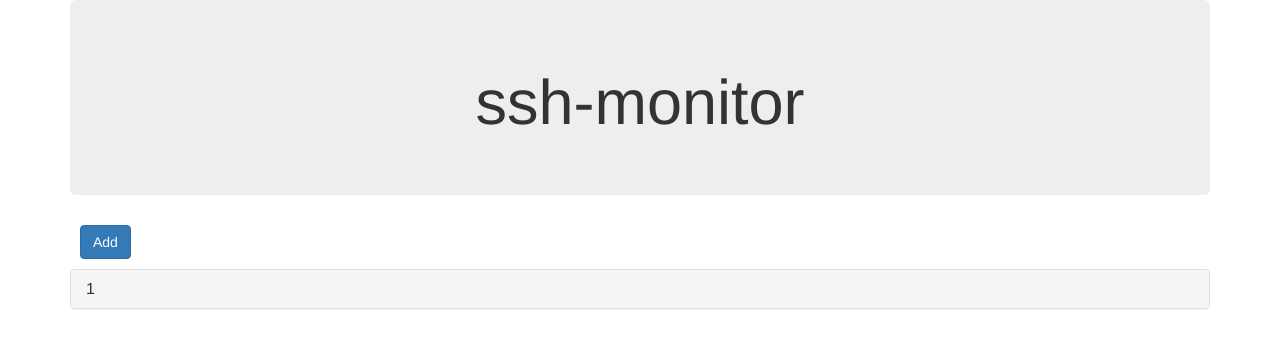
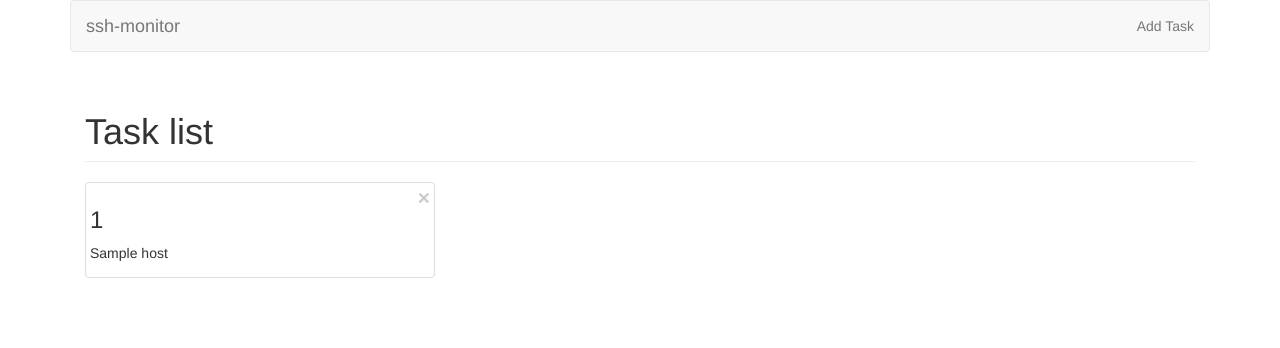
Before and after one commit to aslamkhan-github/ssh-monitor, a Flask app: template app/templates/index.html in a window 1280 px wide. Shown: the top 348 px of the page. Run offline with Flask 2, Linux system fonts and the light colour scheme; the template is opened without the code that fills it: most values are stand-ins (such as "Sample title", 1, 10 or a date in 2020); some libraries are stand-ins or nearby versions.

Commit message:
Web app update

```diff
--- a/app/__init__.py
+++ b/app/__init__.py
@@ -1,4 +1,5 @@
 from flask import Flask
 
 app = Flask(__name__)
+app.secret_key = 'secret_key_bitch'
 from app import views
--- a/app/templates/index.html
+++ b/app/templates/index.html
@@ -5,17 +5,7 @@
         <meta http-equiv="X-UA-Compatible" content="IE=edge">
         <meta name="viewport" content="width=device-width, initial-scale=1">
         <!-- The above 3 meta tags *must* come first in the head; any other head content must come *after* these tags -->
-<title>Bootstrap 101 Template</title>
-
-<!-- Bootstrap -->
-<link href="css/bootstrap.min.css" rel="stylesheet">
-
-<!-- HTML5 shim and Respond.js for IE8 support of HTML5 elements and media queries -->
-<!-- WARNING: Respond.js doesn't work if you view the page via file:// -->
-<!--[if lt IE 9]>
-            <script src="https://oss.maxcdn.com/html5shiv/3.7.2/html5shiv.min.js"></script>
-            <script src="https://oss.maxcdn.com/respond/1.4.2/respond.min.js"></script>
-            <![endif]-->
+        <title>ssh-monitor</title>
     </head>
     <body>
         <!-- Latest compiled and minified CSS -->
@@ -24,16 +14,50 @@
         <script src="https://ajax.googleapis.com/ajax/libs/jquery/1.12.2/jquery.min.js"></script>
         <!-- Latest compiled JavaScript -->
         <script src="http://maxcdn.bootstrapcdn.com/bootstrap/3.3.6/js/bootstrap.min.js"></script>
+        <!-- Latest compiled and minified CSS -->
+        <link rel="stylesheet" href="https://cdnjs.cloudflare.com/ajax/libs/bootstrap-select/1.10.0/css/bootstrap-select.min.css">
+        <script src="https://cdnjs.cloudflare.com/ajax/libs/bootstrap-select/1.10.0/js/bootstrap-select.min.js"></script>
+        <script type="text/javascript" src="{{ url_for('static', filename='index.js') }}"></script>
 
         <div class="container">
-    <div class="jumbotron text-center">
-        <h1>ssh-monitor</h1>
+            <nav class="navbar navbar-default">
+                <div class="container-fluid">
+                    <!-- Brand and toggle get grouped for better mobile display -->
+                    <div class="navbar-header">
+                        <a class="navbar-brand" href="#">ssh-monitor</a>
                     </div>
 
-    <div style="margin:10px">
-        <button type="button" class="btn btn-primary">Add</button>
+                    <ul class="nav navbar-nav navbar-right">
+                        <li><a href="">Add Task</a></li>
+                    </ul>
+                </div><!-- /.navbar-collapse -->
+            </nav>
+
+            <div class="row">
+                <div class="container">
+                    <div class="col-md-12">
+                        <h1 class="page-header">Task list</h1>
                     </div>
 
+                    {% for task in task_list %}
+                    <div class="col-sm-4">
+                        <div class="thumbnail">
+                            <a class="close" href="delete/{{task.id}}">×</a>
+                                <a href="task/{{task.id}}" style="color: #333;text-decoration:none">
+                                    <div>
+                                        <h3>{{task.id}}</h3>
+                                        <p>{{task.host}}</p>
+                                    </div>
+                                </a>
+                        </div>
+                    </div>
+                    {% endfor %}
+
+                </div>
+            </div>
+            </div>
+
+            <!-- ACCORDEON
                 <div class="panel-group" id="accordion">
                 {% for task in task_list %}
                 <div class="panel panel-default">
@@ -43,32 +67,77 @@
                 {{task.id}}</a>
                 </h4>
                 </div>
+
                 <div id="{{task.id}}" class="panel-collapse collapse">
                 <div class="panel-body">
                 <form>
-                        <fieldset class="form-group">
-                            <label for="host" >Host:</label>
-                            <input class="form-control" type="text" name="host" value="{{task.host}}"></input>
-                            <label for="user">User:</label>
-                            <input class="form-control" type="text" name="user" value="{{task.user}}"></input>
-                            <label for="task">Task:</label>
-                            <input class="form-control" type="text" name="task" value="{{task.task}}"></input>
-                            <label for="pass">Pass:</label>
-                            <input class="form-control" type="text" name="pass" value="{{task.passwd}}"></input>
-                            <label for="interval">Interval:</label>
-                            <input class="form-control" type="text" name="interval" value="{{task.interval}}"></input>
-                            <label for="disks">Disks:</label>
-                            <input class="form-control" type="text" name="disks" value="{{task.disks}}"></input>
-                            <label for="db_host">DB Host:</label>
-                            <input class="form-control" type="text" name="db_host" value="{{task.db_host}}"></input>
-                            <label for="db_port">DB Port:</label>
-                            <input class="form-control" type="text" name="db_port" value="{{task.db_port}}"></input>
-                            <label for="path">Path:</label>
-                            <input class="form-control" type="text" name="path" value="{{task.path}}"></input>
-                        </fieldset>
+                <div class="form-group row">
+                <div class="col-sm-5">
+                </div>
+                </div>
+
+                <div class="form-group row">
+                <div class="col-sm-5">
+                </div>
+                </div>
+
+                <div class="form-group row">
+                <div class="col-sm-5">
+                </div>
+                </div>
+
+                <div class="form-group row">
+                <label class="col-sm-3 form-control-label" for="task">Task:</label>
+                <div class="col-sm-5">
+                <select class="form-control c-select">
+                {% for s in scripts %}
+                {% if task.task == s %}
+                <option selected>{{s}}</option>
+                {% else %}
+                <option value="{{s}}">{{s}}</option>
+                {% endif %}
+                {% endfor %}
+                </select>
+                </div>
+                </div>
+
+                <div class="form-group row">
+                <label class="col-sm-3 form-control-label" for="interval">Interval:</label>
+                <div class="col-sm-5">
+                <input class="form-control" type="text" id="interval" value="{{task.interval}}"></input>
+                </div>
+                </div>
+
+                <div class="form-group row">
+                <label for="disks" class="col-sm-3 form-control-label" >Disks:</label>
+                <div class="col-sm-5">
+                <input class="form-control" type="text" id="disks" value="{{task.disks}}"></input>
+                </div>
+                </div>
+
+                <div class="form-group row">
+                <label class="col-sm-3 form-control-label" for="db_host">Graphite Host:</label>
+                <div class="col-sm-5">
+                <input class="form-control" type="text" id="db_host" value="{{task.db_host}}"></input>
+                </div>
+                </div>
+
+                <div class="form-group row">
+                <label class="col-sm-3 form-control-label" for="db_port">Graphite Port:</label>
+                <div class="col-sm-5">
+                <input class="form-control" type="text" id="db_port" value="{{task.db_port}}"></input>
+                </div>
+                </div>
+
+                <div class="form-group row">
+                <label class="col-sm-3 form-control-label" for="path">Graphite path:</label>
+                <div class="col-sm-5">
+                <input class="form-control" type="text" id="path" value="{{task.path}}"></input>
+                </div>
+                </div>
 
                 <div style="btn-toolbox">
-                            <button type="button" class="btn btn-success">Apply</button>
+                <button type="button" class="btn btn-success">Update</button>
                 <button type="button" type="submit" formaction="task/{{task.id}}" class="btn btn-danger">Delete</button>
                 </div>
                 </form>
@@ -76,7 +145,7 @@
                 </div>
                 </div>
                 {% endfor %}
-    </div>
+                </div> -->
                 </div>
 
 
```
Also changed, not shown: app/forms.py (added, +15 -0 lines), app/views.py (+13 -5 lines), task_parser.py (+9 -4 lines). Lines whose indentation alone changed are shown as unchanged.
